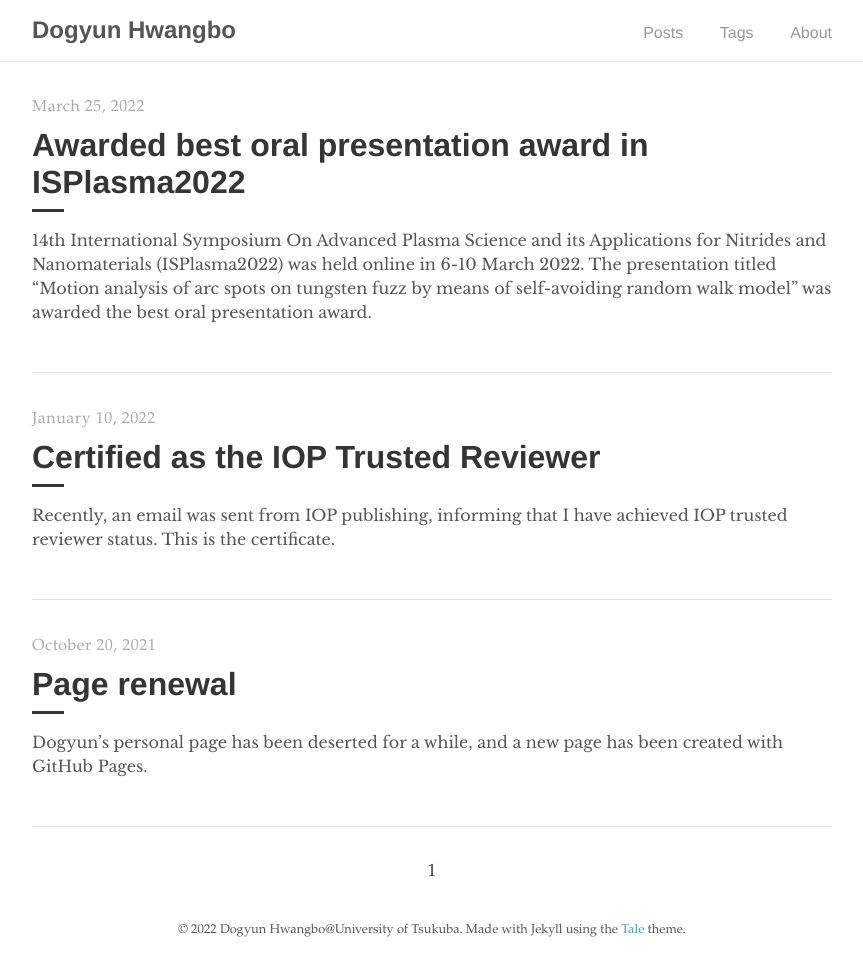
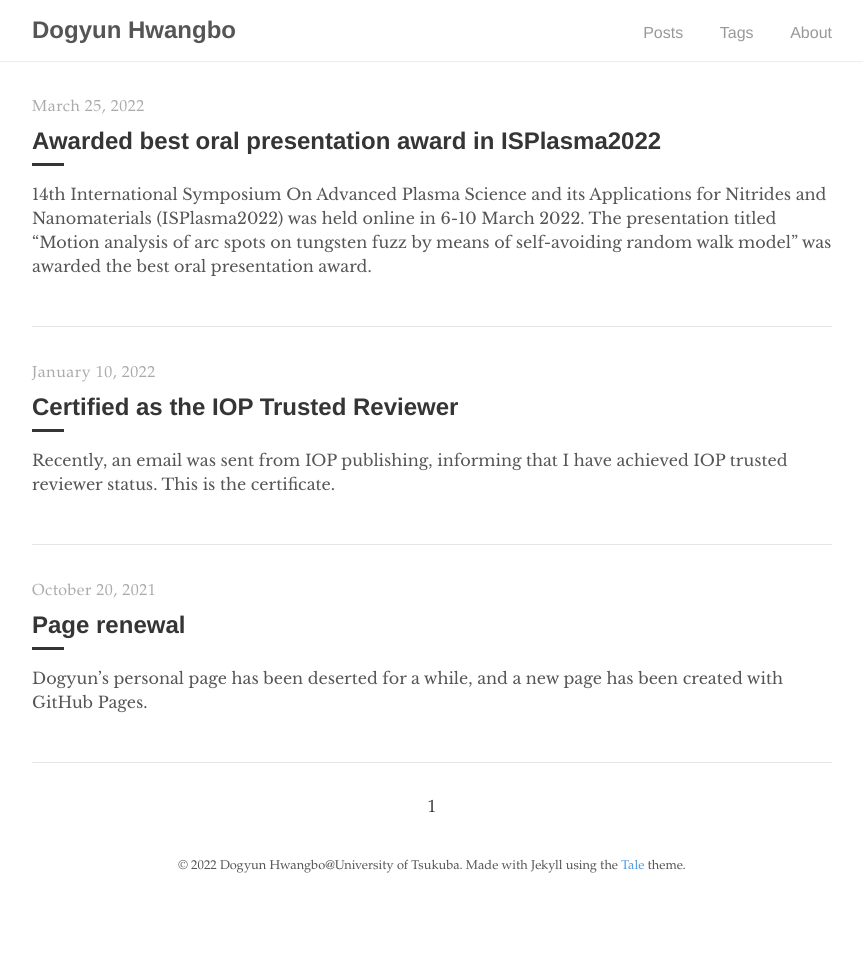
Before and after one commit to dombegi/dombegi.github.io.old, a Jekyll site: the page built from index.html, in a window 1280 px wide. Shown: the whole page, without its empty margins (208-1071 px from the left). Built offline with Jekyll 4.4.1, drawn with Linux system fonts in a browser that asks for light colours; the list of posts is cut into pages by our own code; after the commit the page ends 909 px from its top, so only the background shows below that.

Commit message:
2022march

```diff
--- a/_sass/tale/_catalogue.scss
+++ b/_sass/tale/_catalogue.scss
@@ -31,7 +31,7 @@
     color: $default-shade;
     display: block;
     font-family: $sans-serif;
-    font-size: 2rem;
+    font-size: 1.5rem;
     font-weight: 700;
     margin: .5rem 0;
   }
--- a/_sass/tale/_post.scss
+++ b/_sass/tale/_post.scss
@@ -15,7 +15,7 @@
   &-title {
     color: $default-shade;
     font-family: $sans-serif;
-    font-size: 4rem;
+    font-size: 2rem;
     margin: 1rem 0;
     text-align: center;
   }
```
